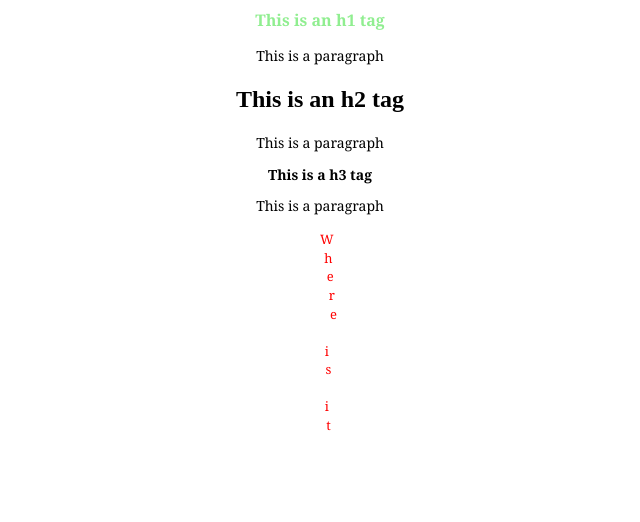
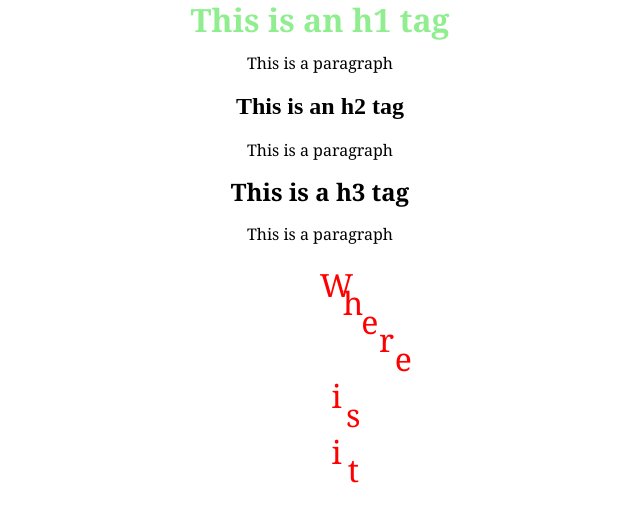
Before and after one commit to dstlmike/dstlmike.github.io, a Jekyll site: the page built from font.md, in a window 1280 px wide. Shown: the top 522 px of the page, without its empty margins (320-960 px from the left). Built offline with Jekyll 4.4.1, drawn with Linux system fonts in a browser that asks for light colours.

Commit message:
Update font.html

```diff
--- a/_layouts/font.html
+++ b/_layouts/font.html
@@ -9,7 +9,7 @@
       }
   h1 { font-family: Georgia, Times, "Times New Roman", serif;
       color: lightgreen;
-      font-size: 16px;
+      font-size: 2rem;
       font-style: normal;
       font-variant: normal;
       font-weight: 700;
@@ -17,7 +17,7 @@
      }
       h3 {
         font-family: Georgia, Times, "Times New Roman", serif;
-        font-size: 14px;
+        font-size: 1.5rem;
         font-style: normal;
         font-variant: normal;
         font-weight: 700;
@@ -25,7 +25,7 @@
       }
       p {
         font-family: Georgia, Times, "Times New Roman", serif;
-        font-size: 14px;
+        font-size: 1rem;
         font-weight: 400;
         line-height: 20px;
       }
@@ -41,7 +41,7 @@
       pre {
         color: red;
         font-family: Georgia, Times, "Times New Roman", serif;
-        font-size: 13px;
+        font-size: 2rem;
         font-style: normal;
         font-variant: normal;
         font-weight: 400;
```
Lines whose indentation alone changed are shown as unchanged.
